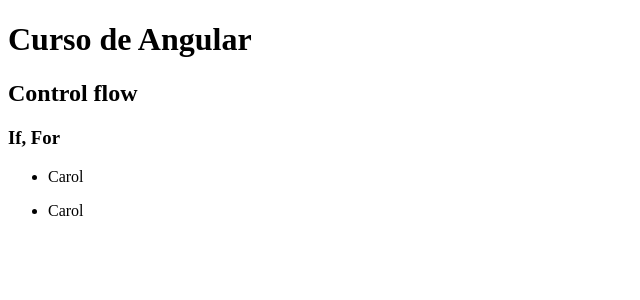
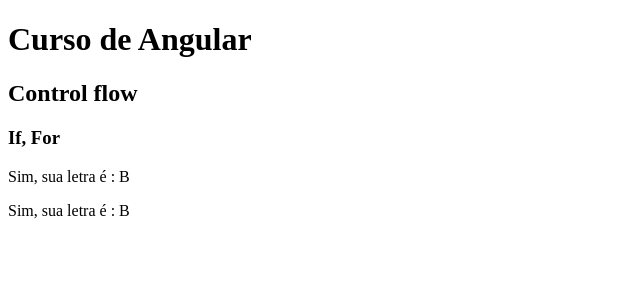
Before and after one commit to CarolMontteiro/CursoAngularVers-o-7, an Angular app: page / in a window 1280 px wide. Shown: the top 300 px of the page, without its empty margins (0-640 px from the left). Built offline with nearby package versions, Linux system fonts and the light colour scheme.

Commit message:
Aula de Control Flow: @For - Switch Case

```diff
--- a/src/app/components/template/template-control-flow/template-control-flow.component.html
+++ b/src/app/components/template/template-control-flow/template-control-flow.component.html
@@ -3,22 +3,32 @@
 <h3>If, For</h3>
 
 <!-- Nova Forma -->
-<ul>
-     @for( item of itens; track item.name) {
-          <li>{{ item.name }}</li>
-     }@empty {
-          <li>Não contém valores </li>
+@switch (switchCondition) {
+     @case('A') {
+          <p>Sim, sua letra é : A </p>
      }
-</ul>
+
+     @case('B') {
+          <p>Sim, sua letra é : B </p>
+     }
+
+     @default {
+          <p>Não encontrado</p>
+     }
+
+}
 
 <!-- Forma antiga -->
-<ul>
-     <ng-container *ngIf="itens.length === 0; else itensExist">
-          <li>Nao tem valores</li>
+<ng-container [ngSwitch]="switchCondition">
+     <ng-container *ngSwitchCase="'A'">
+          <p>Sim, sua letra é : A </p>
      </ng-container>
-     <ng-template #itensExist>
-          <ng-container *ngFor="let item of itens">
-              <li> {{ item.name }} </li>
-          </ng-container>
-     </ng-template>
-</ul>
+
+     <ng-container *ngSwitchCase="'B'">
+          <p>Sim, sua letra é : B </p>
+     </ng-container>
+
+     <ng-container *ngSwitchDefault>
+          <p>Não encontrado</p>
+     </ng-container>
+</ng-container>
--- a/src/app/components/template/template-control-flow/template-control-flow.component.ts
+++ b/src/app/components/template/template-control-flow/template-control-flow.component.ts
@@ -11,6 +11,7 @@
 })
 export class TemplateControlFlowComponent {
   public isTrue = false;
+  public switchCondition = 'B'
 
   public itens: Array<{ name: string }> = [{ name: 'Carol'}];
   public loadingData$: Observable<string[]> = of([
```
